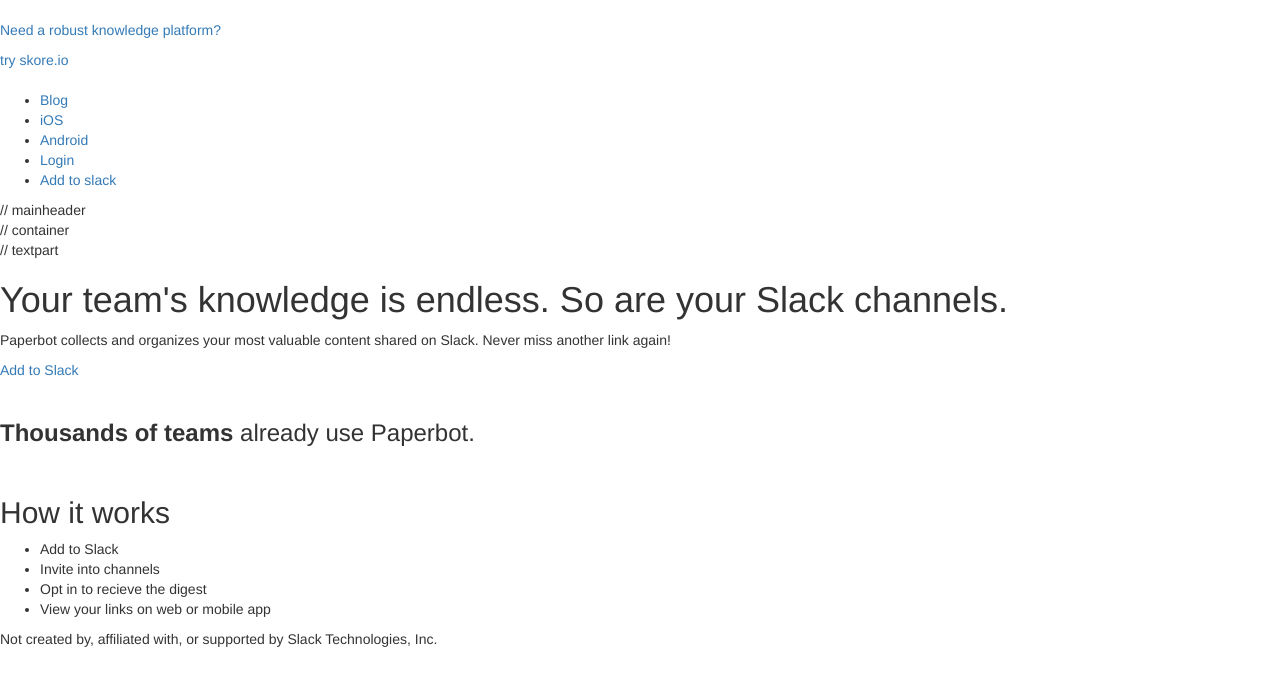
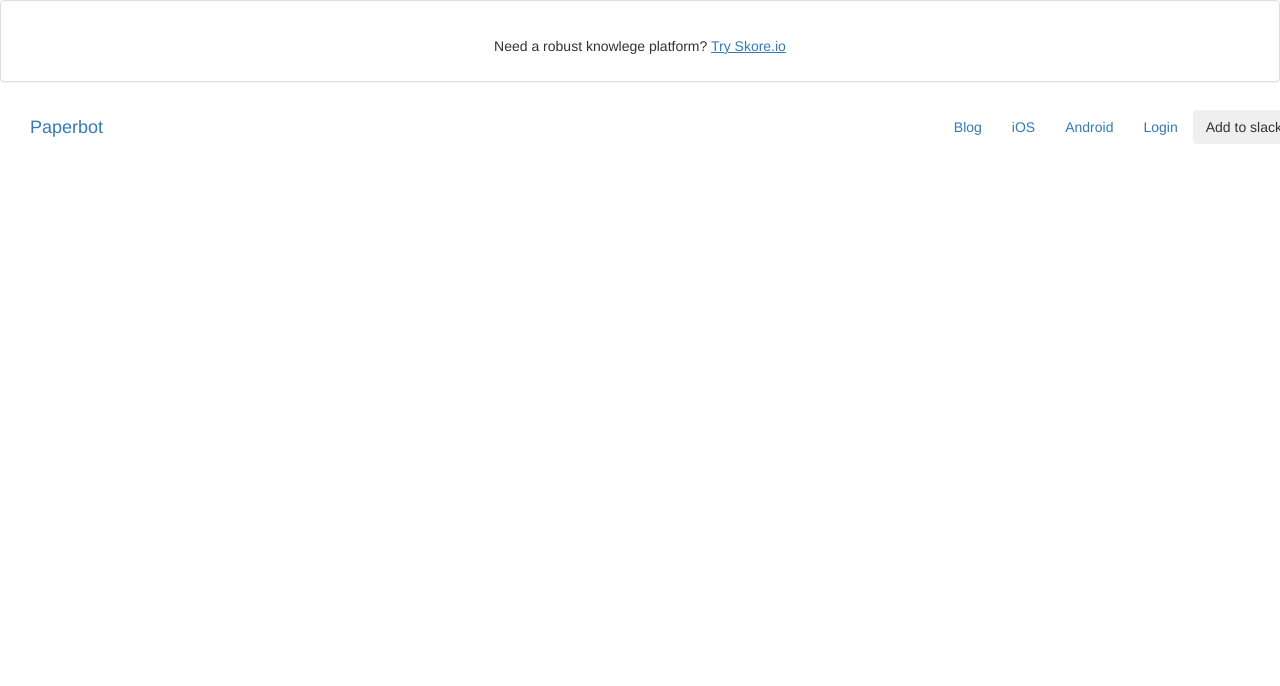
Before and after one commit to chingu-coders/owl-12, a plain HTML site: page index.html in a window 1280 px wide. Drawn offline with nearby package versions, Linux system fonts and the light colour scheme.

Commit message:
Update index.html

```diff
--- a/index.html
+++ b/index.html
@@ -6,99 +6,40 @@
     <meta charset="utf-8">
     <meta http-equiv="X-UA-Compatible" content="IE=edge">
     <meta name="viewport" content="width=device-width, initial-scale=1">
-    <title>owl-12 B2L</title>
+    <title>Paperbot</title>
     <link rel="stylesheet" href="https://maxcdn.bootstrapcdn.com/bootstrap/3.3.7/css/bootstrap.min.css" integrity="sha384-BVYiiSIFeK1dGmJRAkycuHAHRg32OmUcww7on3RYdg4Va+PmSTsz/K68vbdEjh4u" crossorigin="anonymous">
     <link type="text/css" rel="stylesheet" href="styles.css" />
     <script type="text/javascript" src="main.js"></script>
 </head>
 
 <body>
-    <div>
-        <a>
-            <img href="">
-            <p>Need a robust knowledge platform?</p>
-            <span>try skore.io</span>
-        </a>
+    <div class="panel panel-default">
+        <div class="panel-body text-center">
+          <img src="" >
+          <p >Need a robust knowlege platform? <a href="skore.io"><u>Try Skore.io</u></a>
+        </div>
     </div>
 
-    <nav>
-        <div>
-            <!-- <button>
-                <span></span>
-                <span></span>
-                <span></span>
-                <span></span>
-            </button> -->
-            <a>
-                <img>
-            </a>
-        </div>
+    <!--nav bar-->
+    <nav="navbar navbar-fixed-top">
+        <div class="container-fluid">
+                <div class="navbar-header">
+                    <a class="navbar-brand" href="#">Paperbot</a>
+                </div>
 
-        <div>
-            <ul>
-                <li><a>Blog</a></li>
-                <li><a>iOS</a></li>
-                <li><a>Android</a></li>
-                <li><a>Login</a></li>
-                <li><a>Add to slack</a></li>
+            <ul class="nav navbar-nav navbar-right">
+                <li><a href="#">Blog</a></li>
+                <li><a href="#">iOS</a></li>
+                <li><a href="#">Android</a></li>
+                <li><a href="#">Login</a></li>
+
+                <button class="btn navbar-btn navbar-right">Add to slack</button>
             </ul>
+
+
         </div>
     </nav>
 
-    <div>
-        <div> // mainheader
-            <div> // container
-                <div> // textpart
-                    <h1>Your team's knowledge is endless. So are your Slack channels.</h1>
-                    <p>Paperbot collects and organizes your most valuable content shared on Slack. Never miss another link again!</p>
-                    <a href="">Add to Slack</a>
-                </div>
-                <img href="">
-            </div>
-        </div>
-
-        <section>
-            <h3>
-                <strong>Thousands of teams</strong> already use Paperbot.
-            </h3>
-            <div>
-                <img href="">
-                <img href="">
-                <img href="">
-                <img href="">
-                <img href="">
-            </div>
-        </section>
-
-        <section>
-            <h2>
-                How it works
-            </h2>
-            <ul>
-                <li>Add to Slack</li>
-                <li>Invite into channels</li>
-                <li>Opt in to recieve the digest</li>
-                <li>View your links on web or mobile app</li>
-            </ul>
-        </section>
-
-    </div>
-
-    <section>
-
-    </section>
-
-    <div>
-
-    </div>
-
-    <section>
-
-    </section>
-
-    <footer>
-        <p>Not created by, affiliated with, or supported by Slack Technologies, Inc.</p>
-    </footer>
 
     <script src="https://maxcdn.bootstrapcdn.com/bootstrap/3.3.7/js/bootstrap.min.js" integrity="sha384-Tc5IQib027qvyjSMfHjOMaLkfuWVxZxUPnCJA7l2mCWNIpG9mGCD8wGNIcPD7Txa" crossorigin="anonymous"></script>
 </body>
```
